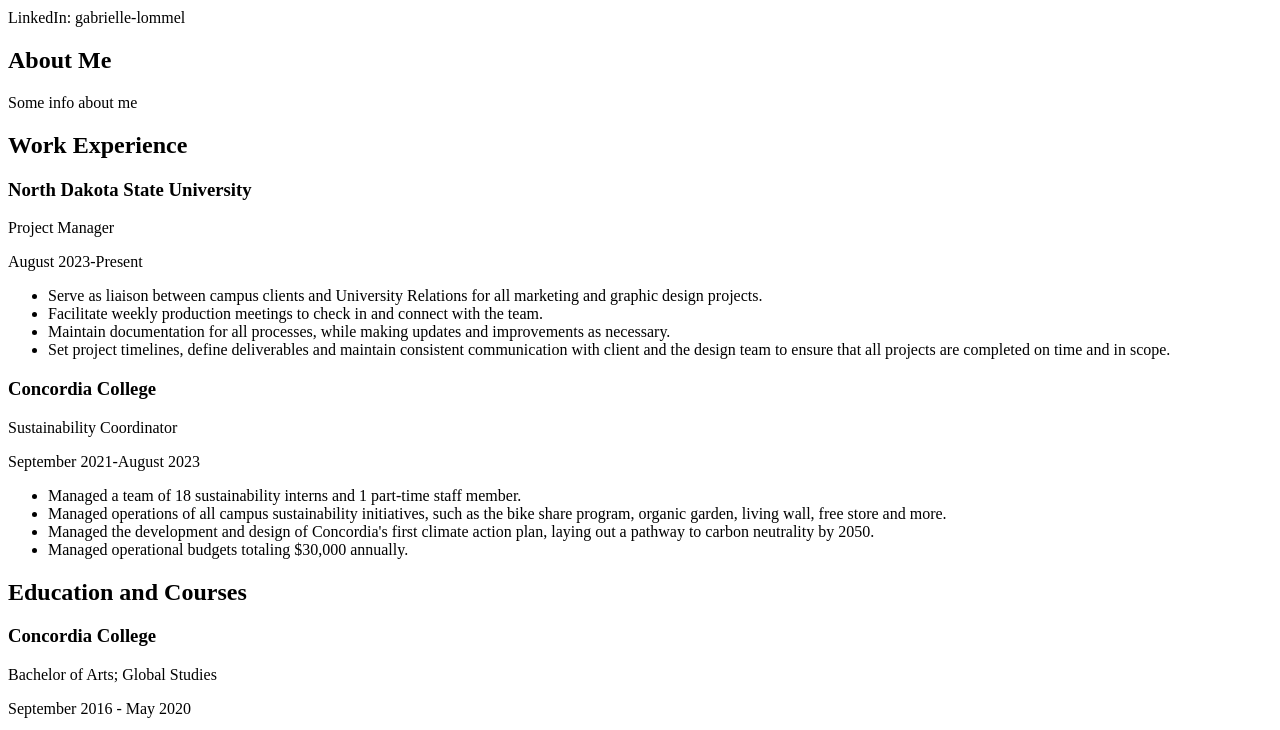
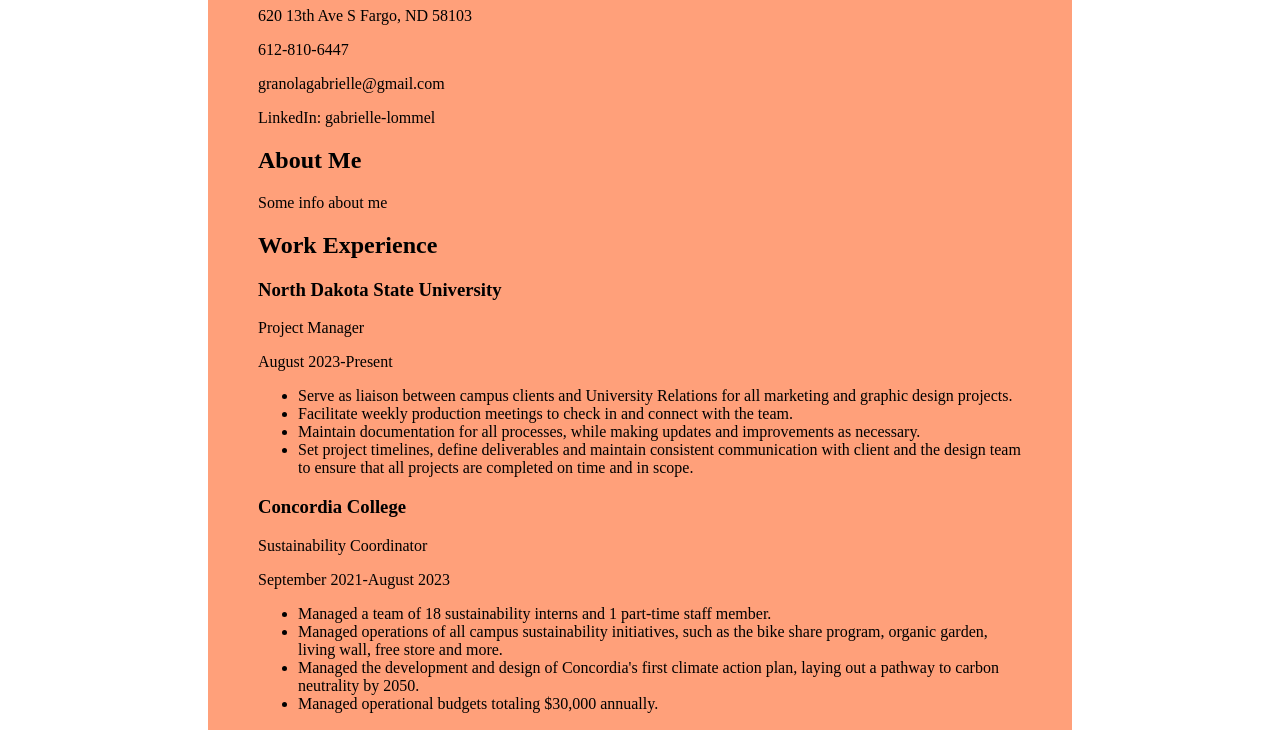
Before and after one commit to granolagabrielle/EDA-HTML-Resume-Challenge, a plain HTML site: page index.html in a window 1280 px wide. Shown: the part 173-903 px from the top of the page. Drawn offline with Linux system fonts and the light colour scheme.

Commit message:
CSS
Added CSS file and a few styling pieces.

```diff
--- a/index.html
+++ b/index.html
@@ -1,7 +1,7 @@
 <!DOCTYPE html>
 <html>
     <head>
-
+        <link rel="stylesheet" href="styles.css"
     </head>
     <body>
         <div id="container">
--- /dev/null
+++ b/styles.css
@@ -0,0 +1,12 @@
+#container {
+    margin-top: 50px;
+    margin-bottom: 50px;
+    margin-left: 200px;
+    margin-right: 200px;
+
+    padding: 50px;
+
+    border-radius: 20px;
+
+    background-color: lightsalmon;
+}
```
